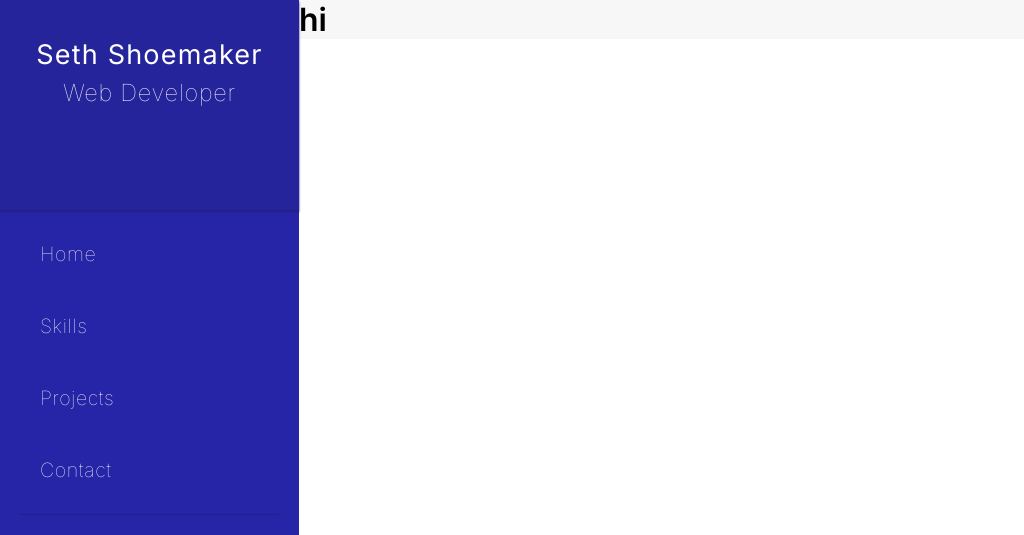
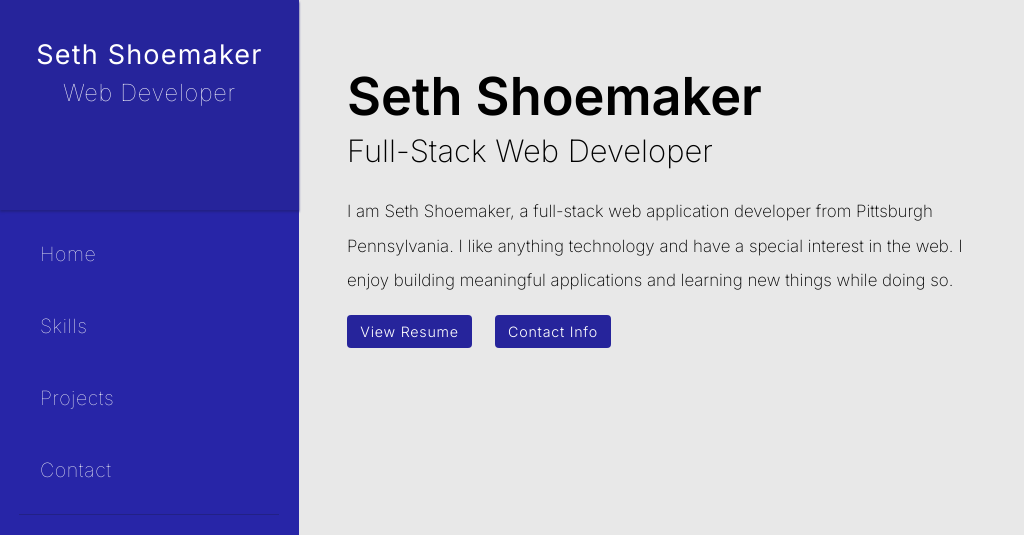
Before and after one commit to SethShoemaker/portfolio, a website built with webpack: page src/index.html in a window 1280 px wide. Shown: the top 535 px of the page, without its empty margins (0-1024 px from the left). Built offline with nearby package versions, Linux system fonts and the light colour scheme.

Commit message:
Added home section

```diff
--- a/src/index.html
+++ b/src/index.html
@@ -36,7 +36,17 @@
         </div>
     </nav>
     <main>
-        <h1>hi</h1>
+        <section id="home">
+            <h1>Seth Shoemaker</h1>
+            <span>Full-Stack Web Developer</span>
+            <p>
+                I am Seth Shoemaker, a full-stack web application developer from Pittsburgh Pennsylvania. <br> I like anything technology and have a special interest in the web. I enjoy building <br> meaningful applications and learning new things while doing so.
+            </p>
+            <div class="button-row">
+                <a href="resume.pdf">View Resume</a>
+                <a href="#contact">Contact Info</a>
+            </div>
+        </section>
     </main>
 </body>
 </html>
--- a/src/sass/main.scss
+++ b/src/sass/main.scss
@@ -15,6 +15,11 @@ $DarkGrey2: #101010;
 
 $SidebarWidth: calc(12.2rem + 8.1vw);
 
+@import './mixins/buttons.scss';
+@import './mixins/p.scss';
+
+@import './sections/home.scss';
+
 @import './sidebar.scss';
 
 *{
@@ -29,11 +34,18 @@ a{
     text-decoration: none;
 }
 
-body main{
-    background-color: $LightGrey2;
-    margin-left: $SidebarWidth;
+body{
+    background-color: $LightGrey3;
 
-    @media (max-width:720px) {
-        margin-left: 0;
+    main{
+        margin-left: $SidebarWidth;
+
+        @media (max-width:750px) {
+            margin-left: 0;
+        }
+
+        section{
+            background-color: $LightGrey2;
+        }
     }
 }
--- /dev/null
+++ b/src/sass/mixins/buttons.scss
@@ -0,0 +1,17 @@
+@mixin button-row{
+    display: flex;
+    flex-direction: row;
+
+    > *{
+        margin-right: calc(1rem + 0.5vw);
+
+        background-color: $LightBlue2;
+        padding: calc(0.42rem + 0.1vw)  calc(0.6rem + 0.3vw);
+        border-radius: 4px;
+
+        color: $TrueWhite;
+        font-size: calc(0.74rem + 0.19vw);
+        letter-spacing: calc(0.019rem + 0.035vw);
+        font-weight: 300;
+    }
+}
--- /dev/null
+++ b/src/sass/mixins/p.scss
@@ -0,0 +1,5 @@
+@mixin p{
+    font-size: calc(0.95rem + 0.13vw);
+    font-weight: 200;
+    line-height: calc(1.7rem + 0.55vw);
+}
--- /dev/null
+++ b/src/sass/sections/home.scss
@@ -0,0 +1,40 @@
+section#home{
+    background-color: $LightGrey3;
+    padding-left: calc(2rem + 1.25vw);
+    display: flex;
+    flex-direction: column;
+
+    h1{
+        font-size: calc(1.75rem + 1.9vw);
+        font-weight: 600;
+        padding-top: calc(3rem + 1.25vw);
+    }
+
+    span{
+        font-size: calc(1.05rem + 1.1vw);
+        font-weight: 200;
+        padding-top: calc(0.17rem + 0.1vw);
+    }
+
+    p{
+        @include p;
+
+        padding-top: calc(1.1rem + 0.6vw);
+        width: calc(50% + 15vw);
+        min-width: 300px;
+
+        br{
+            display: none;
+
+            @media (min-width:1365px) {
+                display: inline;
+            }
+        }
+    }
+
+    div.button-row{
+        @include button-row;
+
+        padding: calc(0.9rem + 0.25vw) 0 calc(2.2rem + 1.1vw) 0;
+    }
+}
--- a/src/sass/sidebar.scss
+++ b/src/sass/sidebar.scss
@@ -8,6 +8,11 @@ nav#sidebar{
 
     background-color: $LightBlue1;
     color:$LightGrey1;
+
+    @media (max-width:750px) {
+        display: none;
+        width: 100vw;
+    }
 
     div#top{
         height: calc(7.5rem + 7vw);
```
